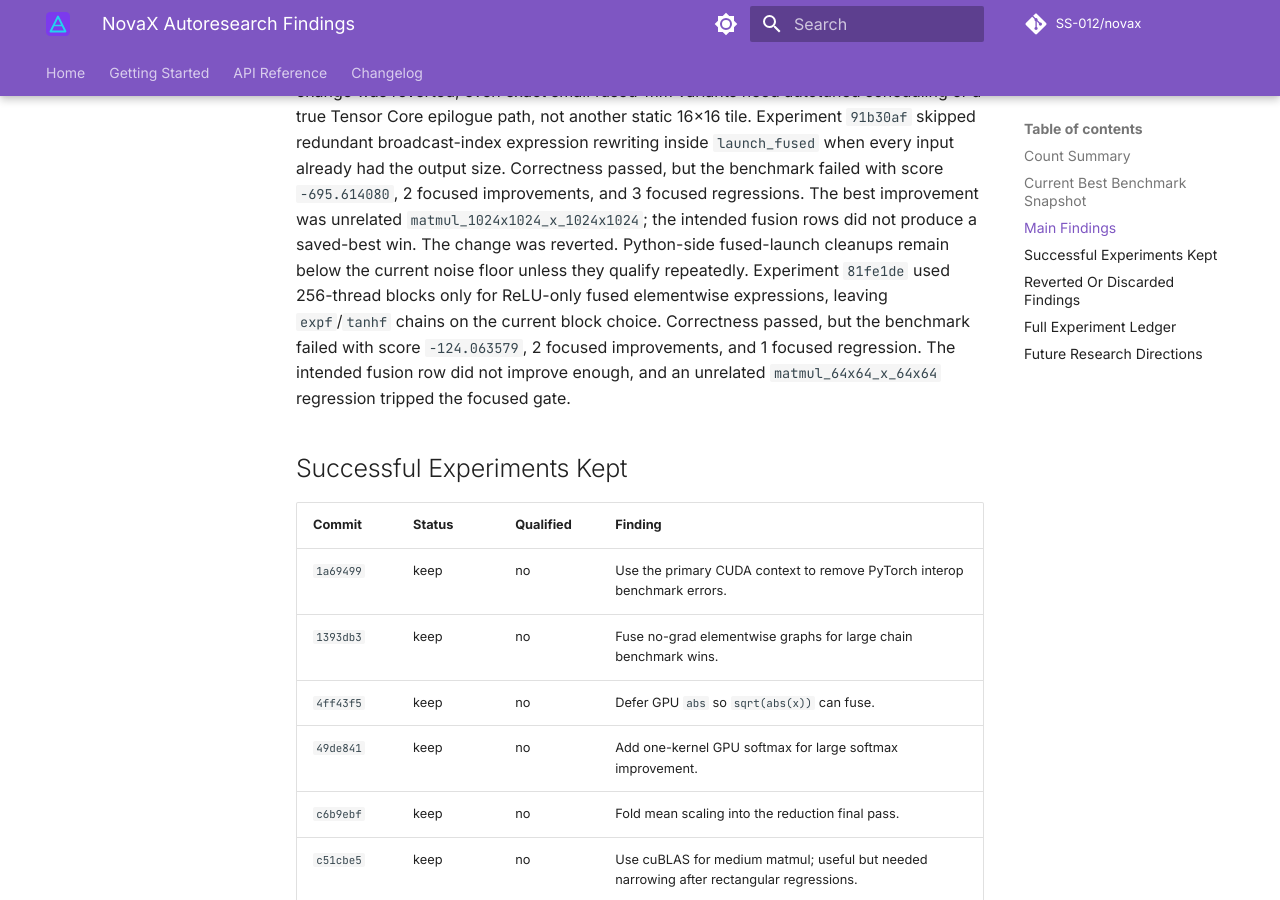
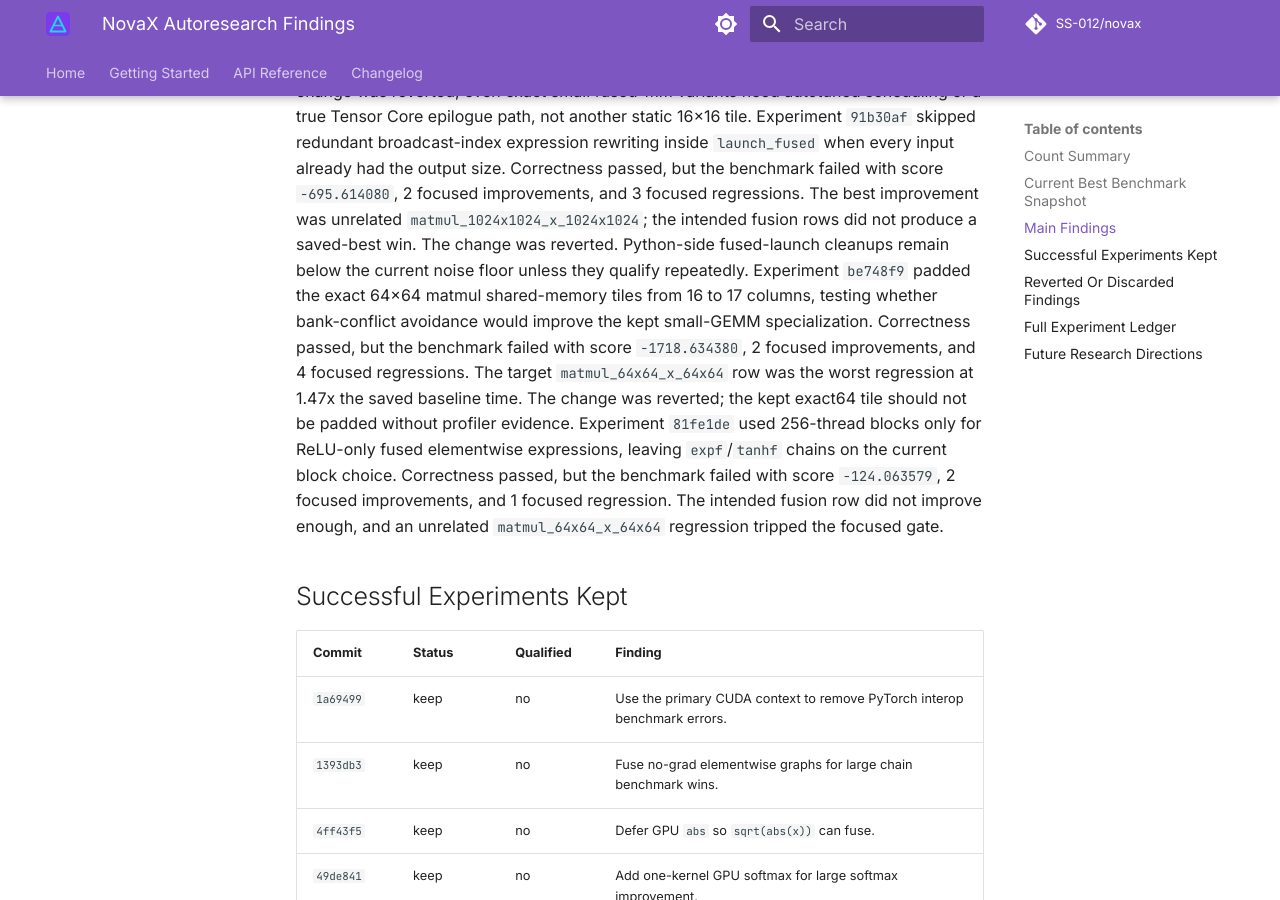
Before and after one commit to SS-012/novax, an MkDocs documentation site: the page built from docs/autoresearch-findings.md, in a window 1280 px wide and 900 px high, scrolled down 7689 px. Built offline with MkDocs 1.6.1 and Material for MkDocs 9.7.7, drawn with Linux system fonts in a browser that asks for light colours; comment, search, counter and statistics services are not loaded; the version menu is left out; some of the changed text lies outside the part shown.

Commit message:
docs: log exact64 padding experiment

```diff
--- a/docs/autoresearch-findings.md
+++ b/docs/autoresearch-findings.md
@@ -347,6 +347,13 @@ improvements, and 3 focused regressions. The best improvement was unrelated
 `matmul_1024x1024_x_1024x1024`; the intended fusion rows did not produce a
 saved-best win. The change was reverted. Python-side fused-launch cleanups
 remain below the current noise floor unless they qualify repeatedly.
+Experiment `be748f9` padded the exact 64x64 matmul shared-memory tiles from
+16 to 17 columns, testing whether bank-conflict avoidance would improve the
+kept small-GEMM specialization. Correctness passed, but the benchmark failed
+with score `-1718.634380`, 2 focused improvements, and 4 focused regressions.
+The target `matmul_64x64_x_64x64` row was the worst regression at 1.47x the
+saved baseline time. The change was reverted; the kept exact64 tile should not
+be padded without profiler evidence.
 Experiment `81fe1de` used 256-thread blocks only for ReLU-only fused
 elementwise expressions, leaving `expf`/`tanhf` chains on the current block
 choice. Correctness passed, but the benchmark failed with score `-124.063579`,
@@ -460,6 +467,7 @@ These experiments should not be retried in the same form.
 | `bea1152` | discard | Exact repeated-inference rectangular cuBLAS improved capture once but regressed seven focused rows. |
 | `2211a84` | discard | Exact 128 zero-bias fused-mm improved target rows but failed confirmation with five focused regressions. |
 | `91b30af` | discard | Skipping same-size fused broadcast rewriting produced no target fused-path win. |
+| `be748f9` | discard | Padding exact64 shared-memory tiles regressed the target 64x64 matmul row. |
 
 ## Full Experiment Ledger
 
@@ -562,6 +570,7 @@ These experiments should not be retried in the same form.
 | `bea1152` | discard | no | 2 | 7 | 0 | -3007.831691 | 0.550459 | Exact repeated-inference rectangular cuBLAS improved capture once but regressed seven focused rows. |
 | `2211a84` | discard | no | 3 | 5 | 0 | -448.210483 | 0.553269 | Exact 128 zero-bias fused-mm improved target rows but failed confirmation with five focused regressions. |
 | `91b30af` | discard | no | 2 | 3 | 0 | -695.614080 | 0.595810 | Skipping same-size fused broadcast rewriting produced no target fused-path win. |
+| `be748f9` | discard | no | 2 | 4 | 0 | -1718.634380 | 0.607973 | Padding exact64 shared-memory tiles regressed the target 64x64 matmul row. |
 
 ## Future Research Directions
 
```
Also changed, not shown: other parts of docs/autoresearch-findings.md (+4 -4 lines), papers/2026-05-30-frontier-gpu-optimization.md (+8 -0 lines).
